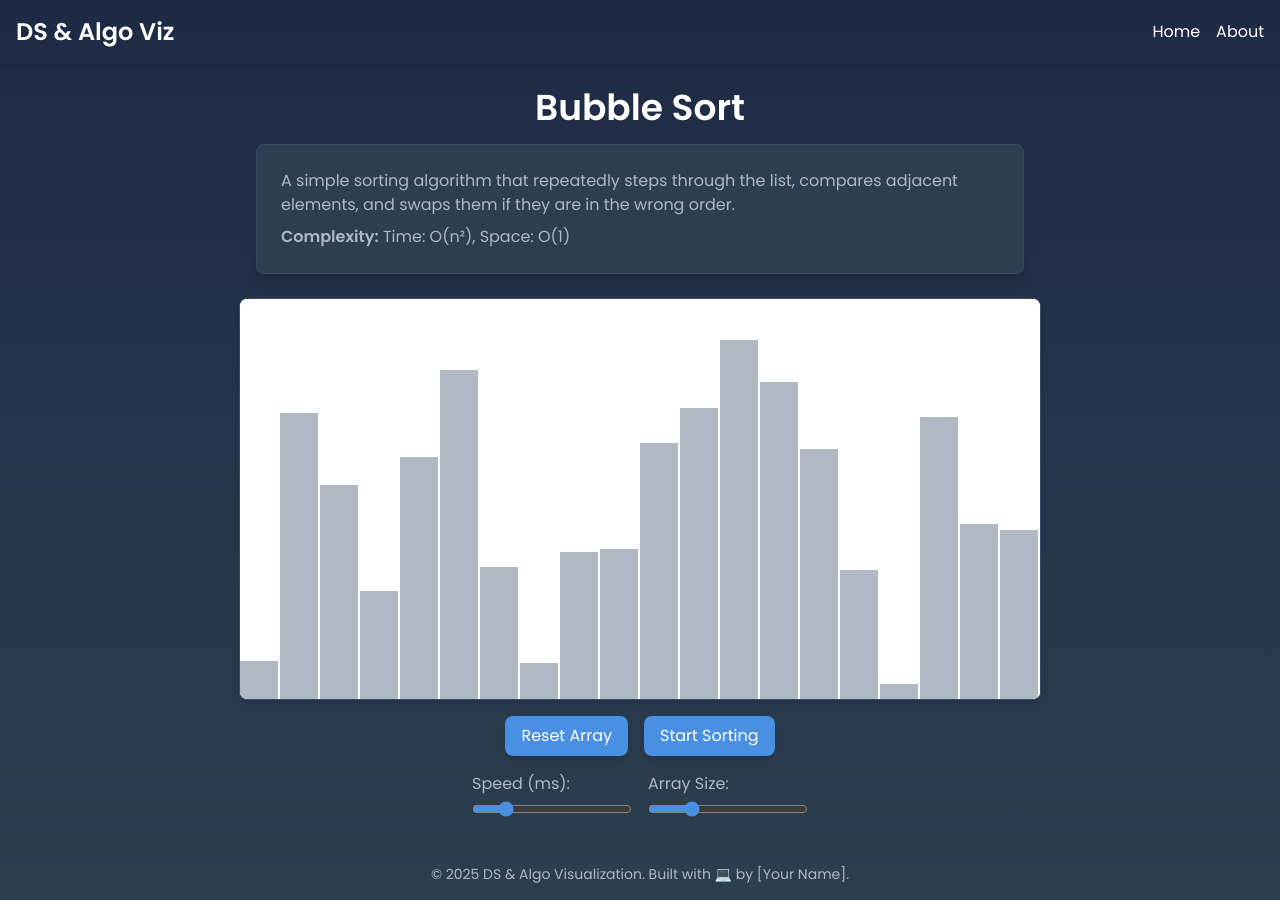
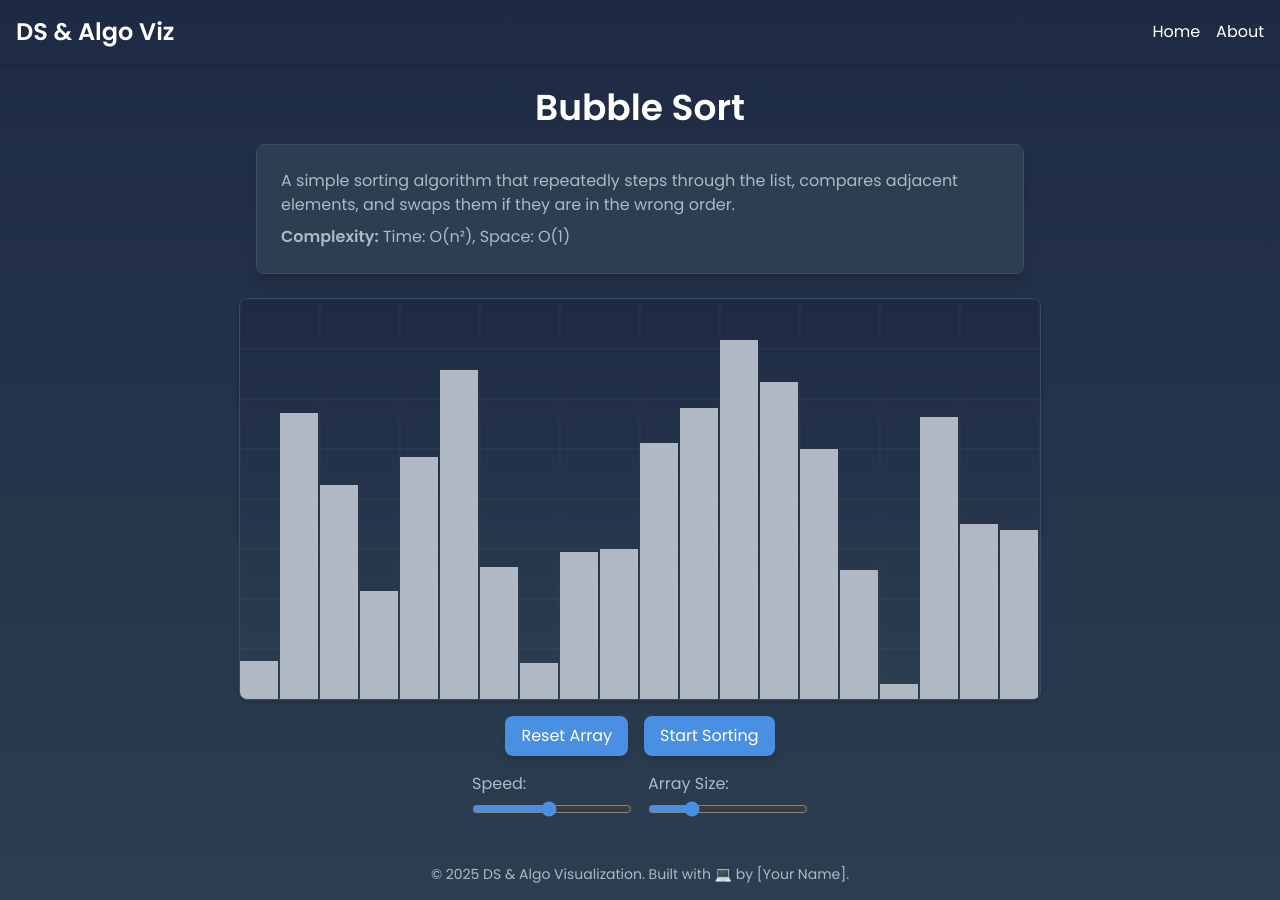
Before and after one commit to ashish7472/AlgoQuarium, a React (Vite) app in the folder frontend/: page /visualization/bubble-sort in a window 1280 px wide. Built offline with nearby package versions, Linux system fonts and the light colour scheme.

Commit message:
Slider Fix

```diff
--- a/frontend/src/components/SortViz.jsx
+++ b/frontend/src/components/SortViz.jsx
@@ -4,7 +4,8 @@ function SortViz({ algorithm }) {
   const canvasRef = useRef(null);
   const [array, setArray] = useState([]);
   const [isSorting, setIsSorting] = useState(false);
-  const [speed, setSpeed] = useState(100);
+  const [speed, setSpeed] = useState(245); // Adjusted default to middle of range
+
   const [size, setSize] = useState(20);
 
   const canvasWidth = 800;
@@ -26,15 +27,47 @@ function SortViz({ algorithm }) {
     const ctx = canvas.getContext('2d');
     ctx.clearRect(0, 0, canvasWidth, canvasHeight);
 
-    // Set canvas background
-    ctx.fillStyle = '#ffffff';
+    // Create gradient background
+    const gradient = ctx.createLinearGradient(0, 0, 0, canvasHeight);
+    gradient.addColorStop(0, '#1e2a44');
+    gradient.addColorStop(1, '#2c3e50');
+    ctx.fillStyle = gradient;
     ctx.fillRect(0, 0, canvasWidth, canvasHeight);
 
+    // Draw subtle grid
+    ctx.strokeStyle = 'rgba(255, 255, 255, 0.1)';
+    ctx.lineWidth = 0.5;
+
+    // Vertical grid lines
     const barWidth = canvasWidth / arr.length;
+    for (let x = 0; x <= canvasWidth; x += barWidth * 2) {
+      ctx.beginPath();
+      ctx.moveTo(x, 0);
+      ctx.lineTo(x, canvasHeight);
+      ctx.stroke();
+    }
+
+    // Horizontal grid lines
+    for (let y = 0; y <= canvasHeight; y += 50) {
+      ctx.beginPath();
+      ctx.moveTo(0, y);
+      ctx.lineTo(canvasWidth, y);
+      ctx.stroke();
+    }
+
+    // Draw bars
     arr.forEach((value, idx) => {
       ctx.fillStyle = highlightIndices.includes(idx) ? '#4a90e2' : '#b0b8c4';
       ctx.fillRect(idx * barWidth, canvasHeight - value, barWidth - 2, value);
     });
+  };
+
+  // Calculate delay from speed (inverse relationship)
+  const getDelayFromSpeed = (speedValue) => {
+    const minDelay = 10; // Fastest (when speed is max)
+    const maxDelay = 500; // Slowest (when speed is min)
+    // Map speed (10 to 500) to delay (500 to 10)
+    return maxDelay - ((speedValue - 10) * (maxDelay - minDelay)) / (500 - 10);
   };
 
   // Bubble Sort implementation
@@ -47,7 +80,7 @@ function SortViz({ algorithm }) {
           [arr[j], arr[j + 1]] = [arr[j + 1], arr[j]];
           setArray([...arr]);
           drawArray(arr, [j, j + 1]);
-          await new Promise((resolve) => setTimeout(resolve, speed));
+          await new Promise((resolve) => setTimeout(resolve, getDelayFromSpeed(speed)));
         }
       }
     }
@@ -61,7 +94,7 @@ function SortViz({ algorithm }) {
 
   return (
     <div className="flex flex-col items-center">
-      <canvas ref={canvasRef} width={canvasWidth} height={canvasHeight} className="border border-[#3b4a6b] bg-white mb-4 rounded-lg shadow-md"></canvas>
+      <canvas ref={canvasRef} width={canvasWidth} height={canvasHeight} className="border border-[#3b4a6b] mb-4 rounded-lg shadow-md"></canvas>
       <div className="flex space-x-4 mb-4">
         <button
           onClick={resetArray}
@@ -80,7 +113,7 @@ function SortViz({ algorithm }) {
       </div>
       <div className="flex space-x-4">
         <div>
-          <label className="block mb-1 text-[#b0b8c4]">Speed (ms):</label>
+          <label className="block mb-1 text-[#b0b8c4]">Speed:</label>
           <input
             type="range"
             min="10"
```
